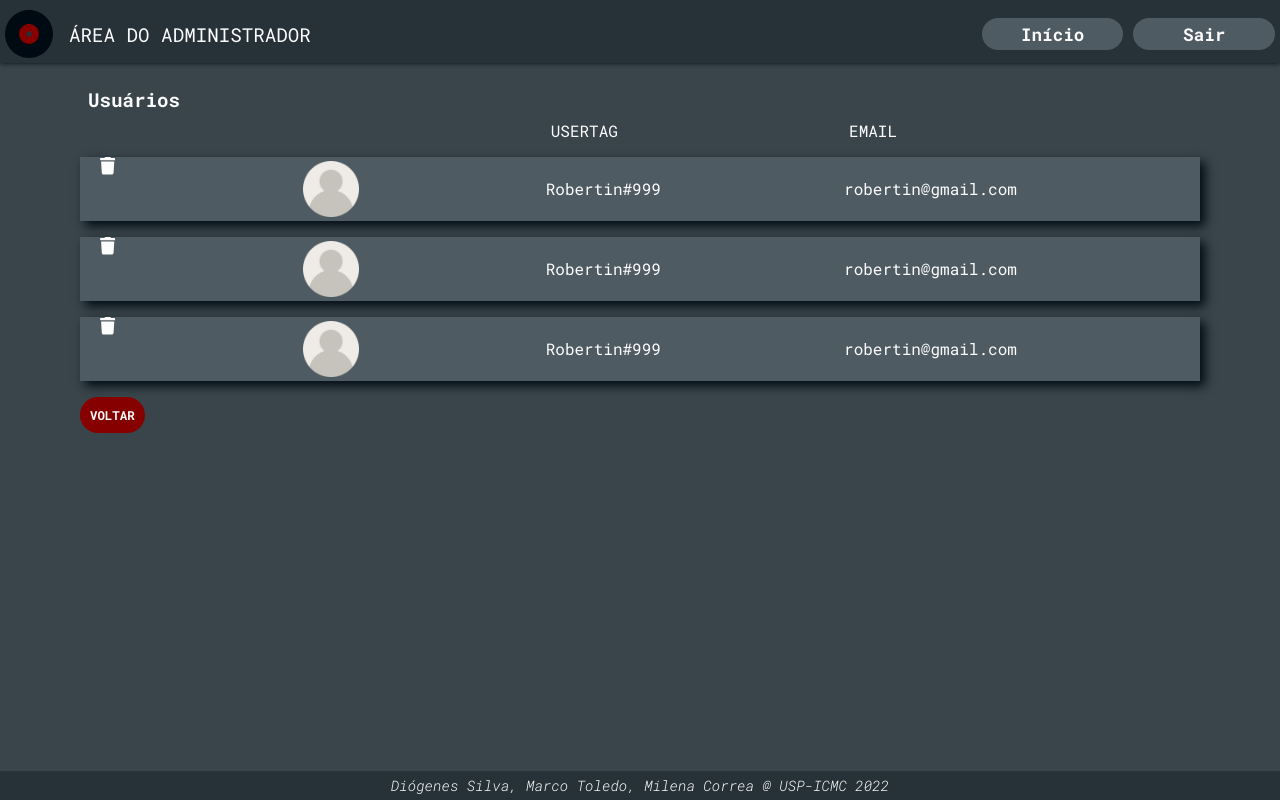
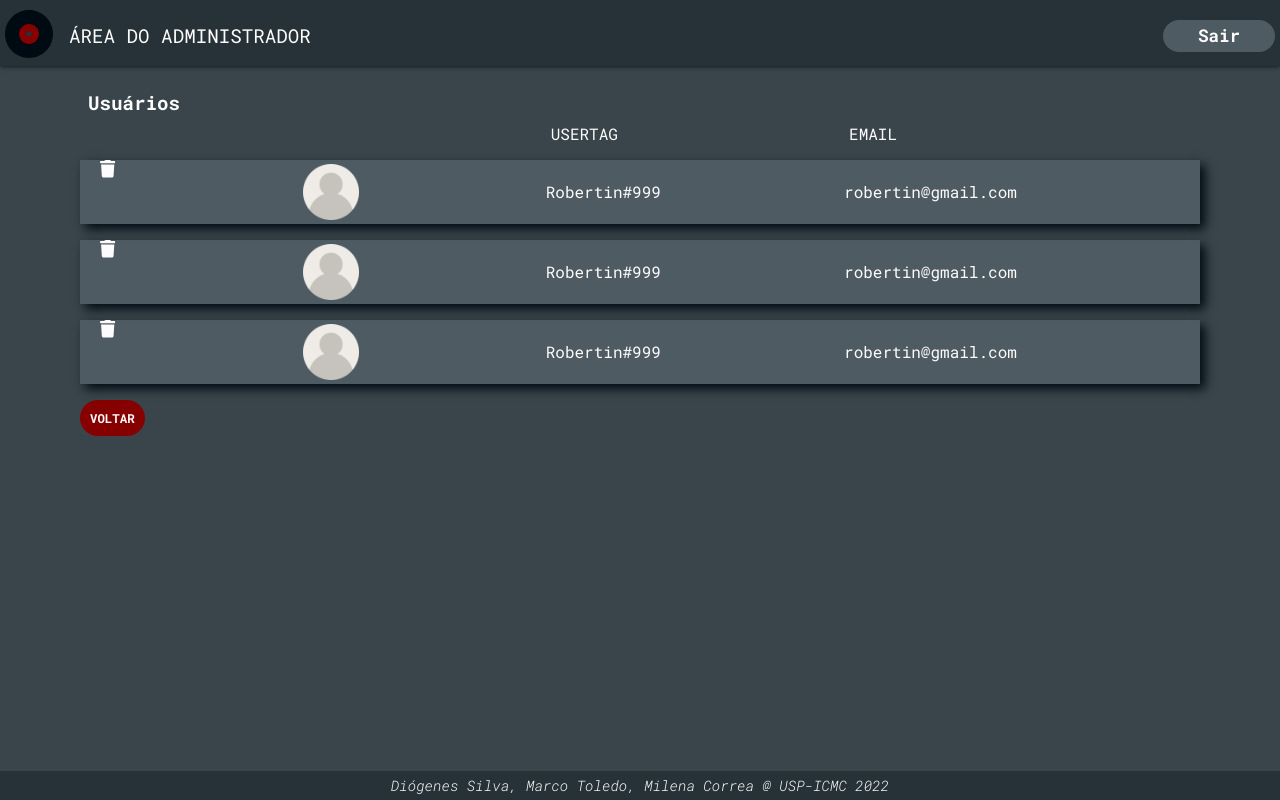
Before and after one commit to Ocramoi/TipTheSong, a Vue app in the folder tipthesong/: page /admin/users in a window 1280 px wide. Built offline with nearby package versions, Linux system fonts and the light colour scheme; what secure-ls, vue3-cookies would draw is missing.

Commit message:
fixing admin top bar

```diff
--- a/tipthesong/src/components/Admin/TopBar.vue
+++ b/tipthesong/src/components/Admin/TopBar.vue
@@ -2,20 +2,14 @@
     <div class="topBar">
         <div class="topRow">
             <div class="topbarLogo">
-                <img
-                    src="../../assets/Global/logo-v2.svg"
-                    alt="Logo" />
+                <router-link class="clickableIcon" :to="{ name: 'AdminHomepage' }">
+                    <img
+                        src="../../assets/Global/logo-v2.svg"
+                        alt="Logo" />
+                </router-link>
                 <p> ÁREA DO ADMINISTRADOR </p>
             </div>
             <div class="personal">
-                <router-link
-                    to="/admin/homepage">
-                    <button
-                        type="button"
-                        :class="{ 'active': $route.name == 'AdminHomepage' }">
-                        Início
-                    </button>
-                </router-link>
                 <router-link to="/">
                     <button type="button">
                         Sair
@@ -70,7 +64,7 @@
      gap: 1rem;
  }
 
- .topbarLogo > img {
+ .topbarLogo > .clickableIcon > img {
      width: 100%;
      max-width: 3rem;
      transition: 0.4s;
@@ -86,12 +80,11 @@
 
 .personal {
      width: 30%;
-     max-width: 400px;
-     align-items: center;
+     max-width: 7rem;
      display: grid;
-     grid-template-columns: 1fr 1fr;
      column-gap: 10px;
  }
+
  .personal button {
      width: 100%;
      background-color: var(--primary-light);
```
